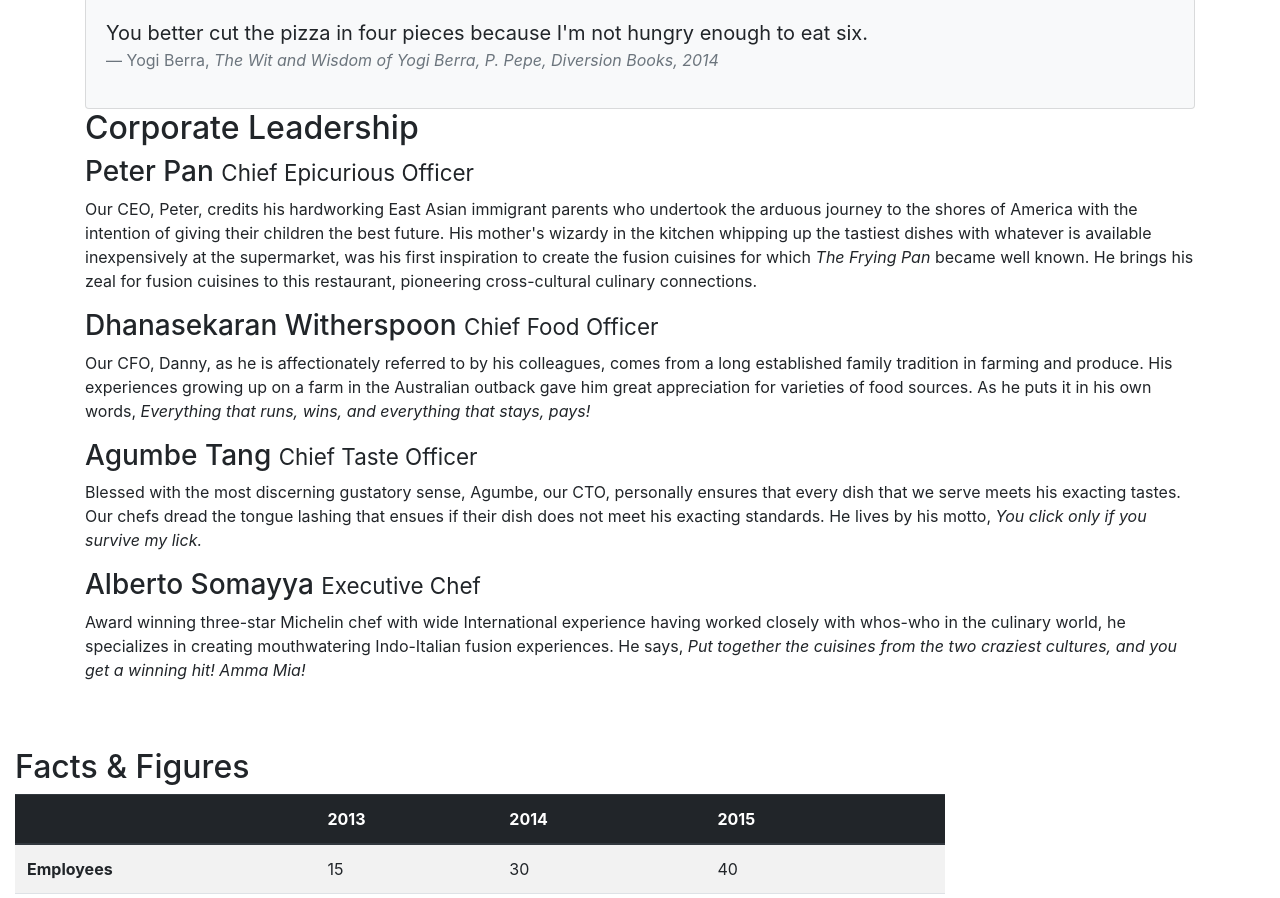
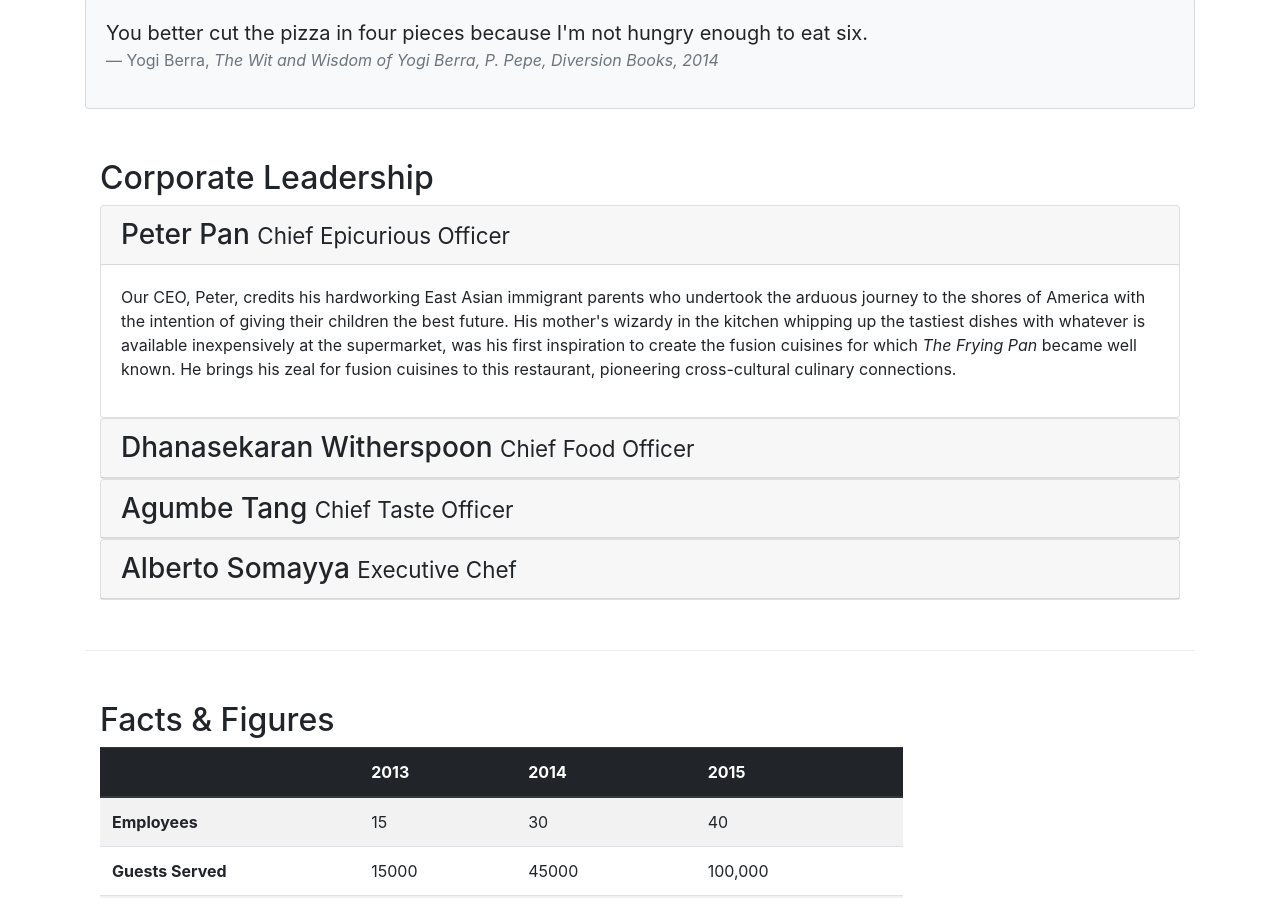
Before and after one commit to priyamgithub/priyamgithub.github.io, a website: page aboutus.html in a window 1280 px wide. Shown: the part 712-1610 px from the top of the page. Drawn offline with nearby package versions, Linux system fonts and the light colour scheme.

Commit message:
Accordion

```diff
--- a/aboutus.html
+++ b/aboutus.html
@@ -100,22 +100,80 @@
         </div>
 
 
-        <div class="row">
+        <div class="row row-content">
             <div class="col-12 ">
                 <h2>Corporate Leadership</h2>
-                <h3>Peter Pan <small>Chief Epicurious Officer</small></h3>
-                <p><span class="d-none d-sm-block">Our CEO, Peter, credits his hardworking East Asian immigrant parents who undertook the arduous journey to the shores of America with the intention of giving their children the best future. His mother's wizardy in the kitchen whipping up the tastiest dishes with whatever is available inexpensively at the supermarket, was his first inspiration to create the fusion cuisines for which <em>The Frying Pan</em> became well known. He brings his zeal for fusion cuisines to this restaurant, pioneering cross-cultural culinary connections.</span></p>
-                <h3>Dhanasekaran Witherspoon <small>Chief Food Officer</small></h3>
-                <p><span class="d-none d-sm-block">Our CFO, Danny, as he is affectionately referred to by his colleagues, comes from a long established family tradition in farming and produce. His experiences growing up on a farm in the Australian outback gave him great appreciation for varieties of food sources. As he puts it in his own words, <em>Everything that runs, wins, and everything that stays, pays!</em></span></p>
-                <h3>Agumbe Tang <small>Chief Taste Officer</small></h3>
-                <p><span class="d-none d-sm-block">Blessed with the most discerning gustatory sense, Agumbe, our CTO, personally ensures that every dish that we serve meets his exacting tastes. Our chefs dread the tongue lashing that ensues if their dish does not meet his exacting standards. He lives by his motto, <em>You click only if you survive my lick.</em></span></p>
-                <h3>Alberto Somayya <small>Executive Chef</small></h3>
-                <span class="d-none d-sm-block"><p>Award winning three-star Michelin chef with wide International experience having worked closely with whos-who in the culinary world, he specializes in creating mouthwatering Indo-Italian fusion experiences. He says, <em>Put together the cuisines from the two craziest cultures, and you get a winning hit! Amma Mia!</em></p></span>
+
+                <div id="accordion">
+
+                    <div class="card">
+                        <div class="card-header" role="tab" id="peterhead">
+                        <h3 class="mb-0">
+                            <a data-toggle="collapse" data-target="#peter">
+                            Peter Pan <small>Chief Epicurious Officer</small>
+                            </a>
+                        </h3>
+                        </div>
+                        <div class="collapse show" id="peter" data-parent="#accordion">
+                            <div class="card-body">
+                                <p class="d-none d-sm-block">Our CEO, Peter, credits his hardworking East Asian immigrant parents who undertook the arduous journey to the shores of America with the intention of giving their children the best future. His mother's wizardy in the kitchen whipping up the tastiest dishes with whatever is available inexpensively at the supermarket, was his first inspiration to create the fusion cuisines for which <em>The Frying Pan</em> became well known. He brings his zeal for fusion cuisines to this restaurant, pioneering cross-cultural culinary connections.</p>
+                            </div>
+                        </div>
+                    </div>
+                    <div class="card">
+                        <div class="card-header" role="tab" id="dannyhead">
+                        <h3 class="mb-0">
+                            <a class="collapsed" data-toggle="collapse" data-target="#danny">
+                            Dhanasekaran Witherspoon <small>Chief Food Officer</small>
+                            </a>
+                        </h3>
+                    </div>
+                    <div class="collapse" id="danny" data-parent="#accordion">
+                        <div class="card-body">
+                            <p class="d-none d-sm-block">Our CFO, Danny, as he is affectionately referred to by his colleagues, comes from a long established family tradition in farming and produce. His experiences growing up on a farm in the Australian outback gave him great appreciation for varieties of food sources. As he puts it in his own words, <em>Everything that runs, wins, and everything that stays, pays!</em></p>
+
+                        </div>
+                    </div>
+                </div>
+                <div class="card">
+                    <div class="card-header" role="tab" id="agumbehead">
+                    <h3 class="mb-0">
+                        <a class="collapsed" data-toggle="collapse" data-target="#agumbe">
+                        Agumbe Tang <small>Chief Taste Officer</small>
+                        </a>
+                    </h3>
+                </div>
+                <div class="collapse" id="agumbe" data-parent="#accordion">
+                    <div class="card-body">
+                        <p class="d-none d-sm-block">Blessed with the most discerning gustatory sense, Agumbe, our CTO, personally ensures that every dish that we serve meets his exacting tastes. Our chefs dread the tongue lashing that ensues if their dish does not meet his exacting standards. He lives by his motto, <em>You click only if you survive my lick.</em></p>
+                    </div>
+                </div>
+            </div>
+
+                    <div class="card">
+                        <div class="card-header" role="tab" id="albertohead">
+                        <h3 class="mb-0">
+                            <a class="collapsed" data-toggle="collapse" data-target="#alberto">
+                            Alberto Somayya <small>Executive Chef</small>
+                            </a>
+                        </h3>
+                    </div>
+                    <div class="collapse" id="alberto" data-parent="#accordion">
+                        <div class="card-body">
+                            <p class="d-none d-sm-block">Award winning three-star Michelin chef with wide International experience having worked closely with whos-who in the culinary world, he specializes in creating mouthwatering Indo-Italian fusion experiences. He says, <em>Put together the cuisines from the two craziest cultures, and you get a winning hit! Amma Mia!</em></p>
+
+                        </div>
+                    </div>
+                </div>
+
+
+
+                </div>
             </div>
        </div>
 
-    </div>
-    <div class="row row-content">
+
+    <div class="row row-content ">
         <div class="col-12 col-sm-9">
             <h2>Facts &amp; Figures</h2>
             <div class="table-responsive">
@@ -160,6 +218,7 @@
         <div class="col-12 col-sm-3">
 
         </div>
+    </div>
     </div>
     <footer class="footer">
         <div class="container">
--- a/css/styles.css
+++ b/css/styles.css
@@ -41,3 +41,10 @@ body{
 .reserve-table-navbar{
     background-color: #ffdd1a;
 }
+
+.tab-content{
+    border-left: 1px solid #ddd;
+    border-right: 1px solid #ddd;
+    border-bottom: 1px solid #ddd;
+    padding:10px;
+}
```
